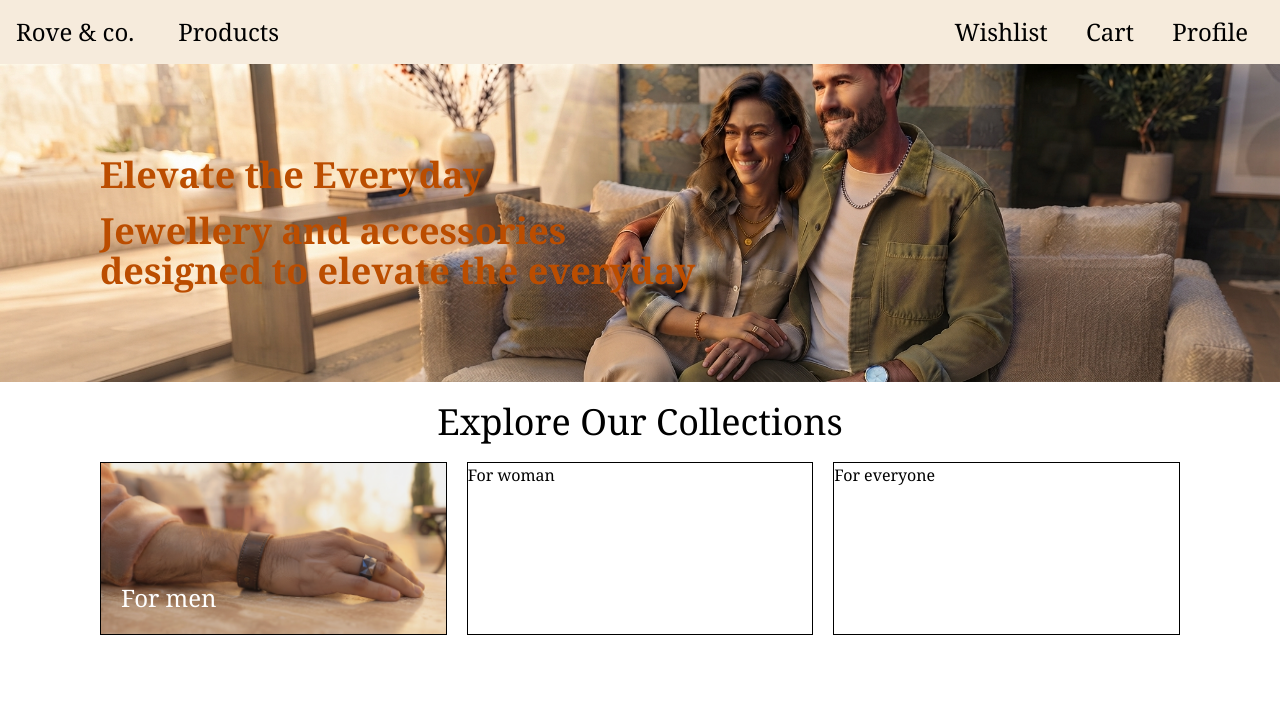
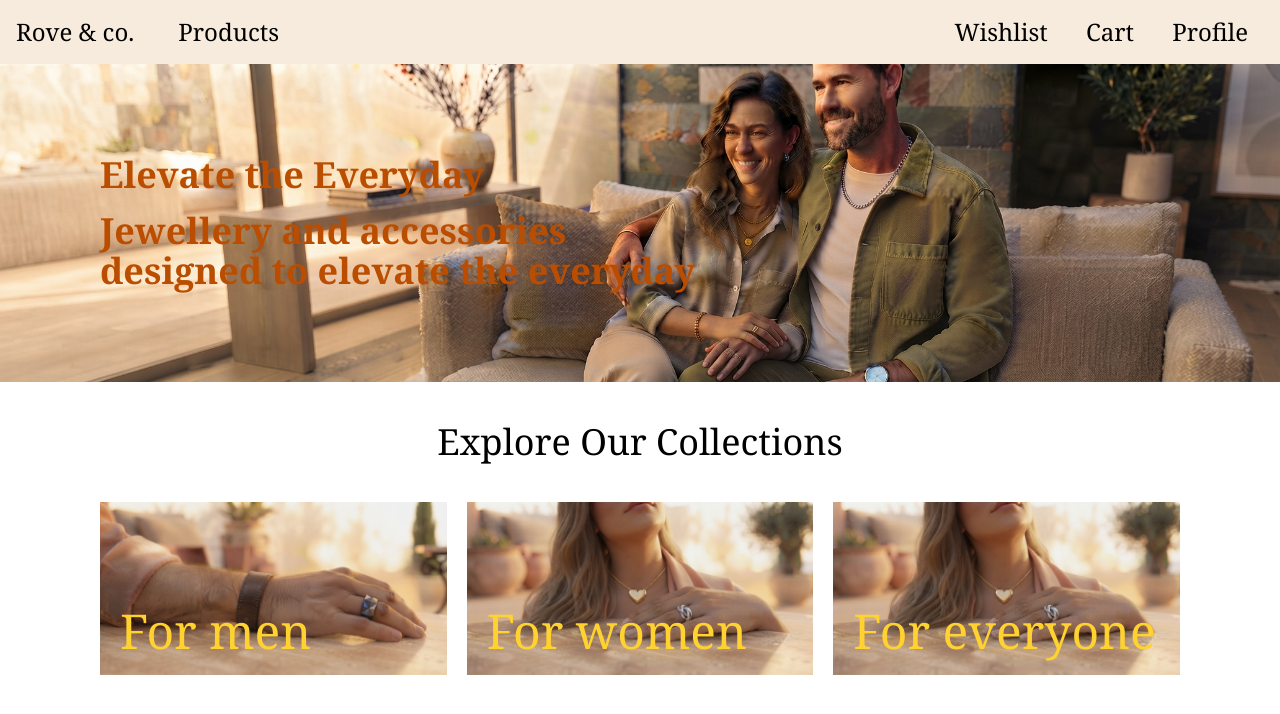
Before and after one commit to ryan-badenhorst/e-commerce-store, a React (Vite) app: page / in a window 1280 px wide. Shown: the top 714 px of the page. Built offline with nearby package versions, Linux system fonts and the light colour scheme.

Commit message:
Updated Home page stylings

```diff
--- a/src/index.css
+++ b/src/index.css
@@ -10,7 +10,7 @@
     }
 
     .home-link {
-        @apply border relative flex-1 aspect-2/1 overflow-hidden p-0 font-serif;
+        @apply relative flex-1 aspect-2/1 overflow-hidden p-0 font-serif;
     }
 
     .home-link img {
@@ -22,7 +22,7 @@
     }
 
     .home-link span {
-        @apply absolute bottom-5 left-5 text-2xl text-white;
+        @apply absolute bottom-5 left-5 text-5xl text-amber-300;
     }
 
     .header a {
--- a/src/pages/Home.tsx
+++ b/src/pages/Home.tsx
@@ -2,6 +2,7 @@ import { Link } from "react-router-dom"
 
 import homeHero from "../images/home-hero.jpg"
 import mensHome from "../images/mens-home.jpg"
+import womensHome from "../images/womens-home.jpg"
 
 export default function Home() {
     return (
@@ -24,9 +25,9 @@ export default function Home() {
                 </div>
             </div>
 
-            <div className="mx-25 my-5">
+            <div className="mx-25 my-10">
 
-                <h1 className="font-serif text-center text-4xl mb-5">Explore Our Collections</h1>
+                <h1 className="font-serif text-center text-4xl mb-10">Explore Our Collections</h1>
 
                 <div className="flex flex-row gap-5 justify-between">
                     <Link to="/products?gender=men" className="home-link">
@@ -36,8 +37,22 @@ export default function Home() {
 
                         <span>For men</span>
                     </Link>
-                    <Link to="#" className="home-link">For woman</Link>
-                    <Link to="#" className="home-link">For everyone</Link>
+
+                    <Link to="/products?gender=women" className="home-link">
+                        <img src={womensHome} alt="Womens jewelry" />
+
+                        <div className="home-overlay"></div>
+
+                        <span>For women</span>
+                    </Link>
+
+                    <Link to="/products?gender=unisex" className="home-link">
+                        <img src={womensHome} alt="Unisex jewelry" />
+
+                        <div className="home-overlay"></div>
+
+                        <span>For everyone</span>
+                    </Link>
                 </div>
             </div>
         </>
```
Also changed, not shown: src/images/womens-home.jpg (added).
